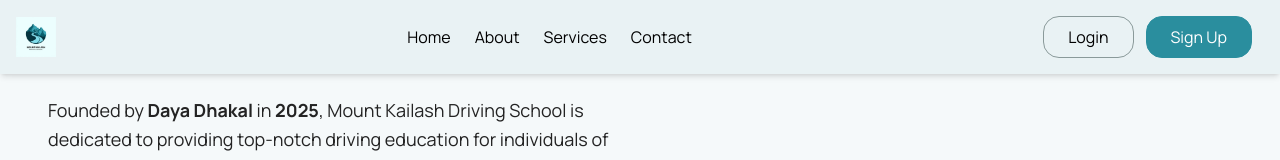
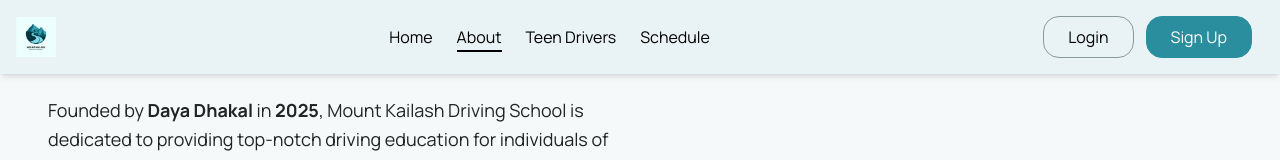
Before and after one commit to Ronas1zz4/mt-kailash-driving, a React (Vite) app in the folder frontend/: page /about in a window 1280 px wide. Shown: the top 160 px of the page. Built offline with nearby package versions, Linux system fonts and the light colour scheme.

Commit message:
active-state

```diff
--- a/frontend/src/components/Navbar.jsx
+++ b/frontend/src/components/Navbar.jsx
@@ -1,5 +1,5 @@
 import { useState } from "react";
-import { Link } from "react-router"; // Ensure correct import for React Router
+import { Link, NavLink } from "react-router"; // Ensure correct import for React Router
 import { Menu, X } from "lucide-react";
 import Logo from "../assets/Logo.jpg";
 import Login from "../pages/Login"; // Import Login page
@@ -51,19 +51,18 @@
         {/* Desktop Menu */}
         <div className="hidden md:flex md:items-center md:w-auto md:order-1">
           <ul className="flex space-x-6">
-            {[
-              { name: "Home", path: "/" },
-              { name: "About", path: "/about" },
-              { name: "Services", path: "/services" },
-              { name: "Contact", path: "/contact" },
-            ].map((item) => (
+            {[{ name: "Home", path: "/" }, { name: "About", path: "/about" }, { name: "Teen Drivers", path: "/teendrivers" }, { name: "Schedule", path: "/schedule" }].map((item) => (
               <li key={item.path}>
-                <Link
+                <NavLink
                   to={item.path}
-                  className="relative text-black hover:text-black after:absolute after:left-0 after:bottom-[-4px] after:w-0 after:h-[2px] after:bg-black after:transition-all after:duration-300 hover:after:w-full"
+                  className={({ isActive }) =>
+                    isActive
+                      ? "relative text-black after:absolute after:left-0 after:bottom-[-4px] after:w-full after:h-[2px] after:bg-black after:transition-all after:duration-300"
+                      : "relative text-black hover:text-black after:absolute after:left-0 after:bottom-[-4px] after:w-0 after:h-[2px] after:bg-black after:transition-all after:duration-300 hover:after:w-full"
+                  }
                 >
                   {item.name}
-                </Link>
+                </NavLink>
               </li>
             ))}
           </ul>
@@ -74,20 +73,19 @@
       {menuOpen && (
         <div className="md:hidden absolute top-full left-0 w-full bg-dark shadow-lg z-50">
           <ul className="flex flex-col items-center space-y-4 p-4">
-            {[
-              { name: "Home", path: "/" },
-              { name: "About", path: "/about" },
-              { name: "Services", path: "/services" },
-              { name: "Contact", path: "/contact" },
-            ].map((item) => (
+            {[{ name: "Home", path: "/" }, { name: "About", path: "/about" }, { name: "Teen Drivers", path: "/teendrivers" }, { name: "Schedule", path: "/schedule" }].map((item) => (
               <li key={item.path}>
-                <Link
+                <NavLink
                   to={item.path}
-                  className="relative text-white hover:text-black after:absolute after:left-0 after:bottom-[-4px] after:w-0 after:h-[2px] after:bg-black after:transition-all after:duration-300 hover:after:w-full"
+                  className={({ isActive }) =>
+                    isActive
+                      ? "relative text-white after:absolute after:left-0 after:bottom-[-4px] after:w-full after:h-[2px] after:bg-white after:transition-all after:duration-300"
+                      : "relative text-white hover:text-black after:absolute after:left-0 after:bottom-[-4px] after:w-0 after:h-[2px] after:bg-black after:transition-all after:duration-300 hover:after:w-full"
+                  }
                   onClick={() => setMenuOpen(false)}
                 >
                   {item.name}
-                </Link>
+                </NavLink>
               </li>
             ))}
           </ul>
@@ -111,7 +109,9 @@
 
             {/* Toggle between Login and Signup */}
             <p className="text-center text-sm mt-3">
-              {isLogin ? "Don't have an account? " : "Already have an account? "}
+              {isLogin
+                ? "Don't have an account? "
+                : "Already have an account? "}
               <span
                 className="text-blue-600 cursor-pointer"
                 onClick={() => setIsLogin(!isLogin)}
```
